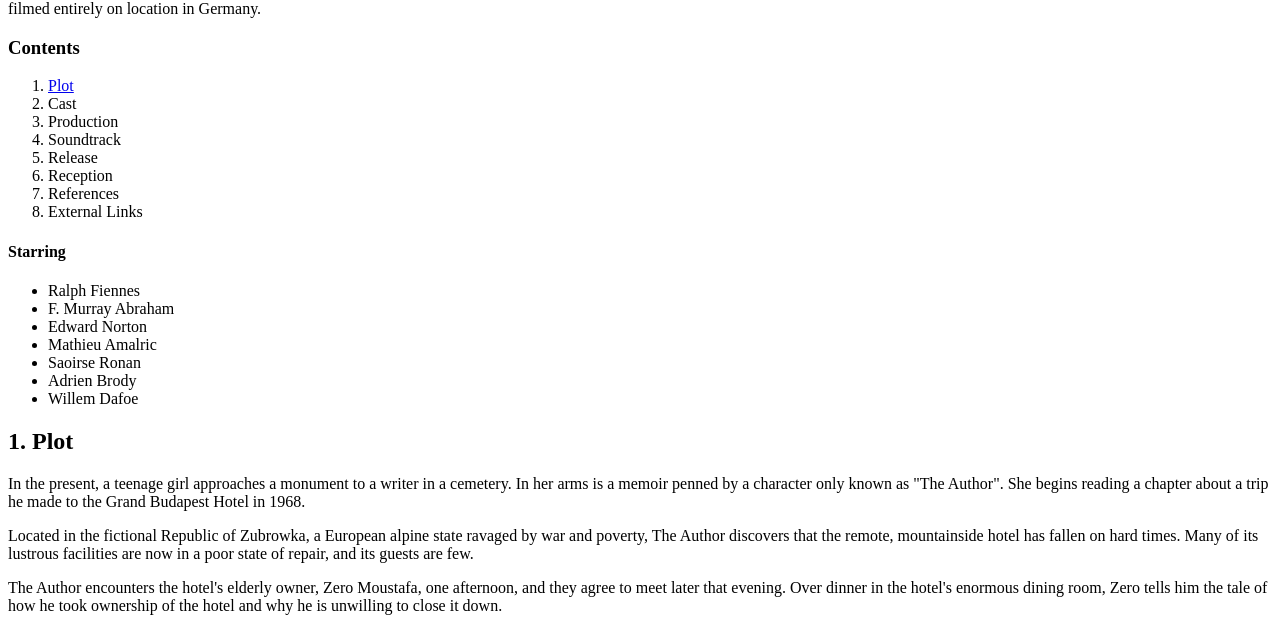
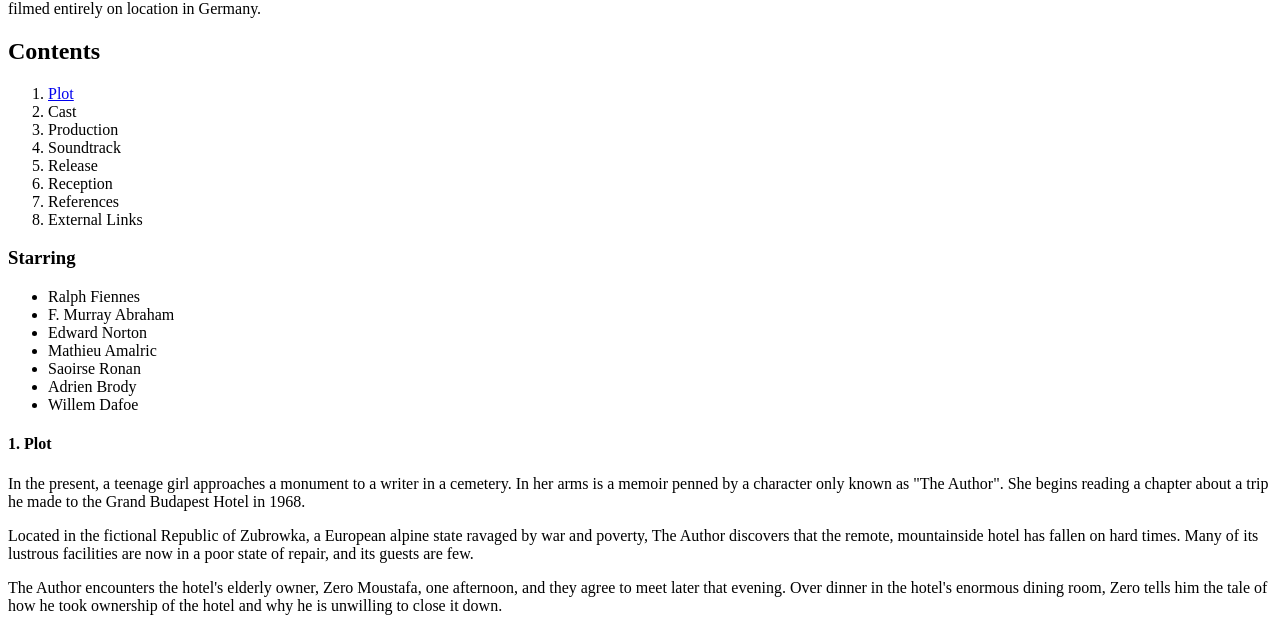
Before and after one commit to jacquelynbrioux/grandbudapesthotel, a plain HTML site: page index.html in a window 1280 px wide. Shown: the part 438-1066 px from the top of the page. Drawn offline with Linux system fonts and the light colour scheme.

Commit message:
Update index.html

```diff
--- a/index.html
+++ b/index.html
@@ -12,7 +12,7 @@
 		<br>
 		<strong><em>The Grand Budapest Hotel</em></strong> is a 2014 <a href="http://en.wikipedia.org/wiki/Comedy_film"> comedy film</a> written and directed by <a href="http://en.wikipedia.org/wiki/Wes_Anderson">Wes Anderson</a> and inspired by the writings of <a href="http://en.wikipedia.org/wiki/Stefan_Zweig">Stefan Zweig</a>. It stars <a href="http://en.wikipedia.org/wiki/Ralph_Fiennes">Ralph Fiennes</a> as a concierge who teams up with one of his employees to prove his innocence after he is framed for murder. The film is a British-German co-production financed by German financial companies and film funding organizations, and was filmed entirely on location in Germany.
 		</p>
-		<p> <h3>Contents</h3>
+		<p> <h2>Contents</h2>
 			<ol>
 				<li><a href="#plot">Plot</a></li>
 				<li> Cast</li>
@@ -24,7 +24,7 @@
 				<li>External Links</li>
 			</ol>
 		</p>
-		<p> <h4>Starring</h4>
+		<p> <h3>Starring</h3>
 			<ul>
 				<li>Ralph Fiennes</li>
 				<li>F. Murray Abraham</li>
@@ -35,7 +35,7 @@
 				<li>Willem Dafoe</li>
 			</ul>
 		</p>
-		<p>	<h2><a id="plot">1. Plot</a></h2>
+		<p>	<h4><a id="plot">1. Plot</a></h4>
 			<p>In the present, a teenage girl approaches a monument to a writer in a cemetery. In her arms is a memoir penned by a character only known as "The Author". She begins reading a chapter about a trip he made to the Grand Budapest Hotel in 1968.</p>
 
 			<p>Located in the fictional Republic of Zubrowka, a European alpine state ravaged by war and poverty, The Author discovers that the remote, mountainside hotel has fallen on hard times. Many of its lustrous facilities are now in a poor state of repair, and its guests are few.</p>
```
